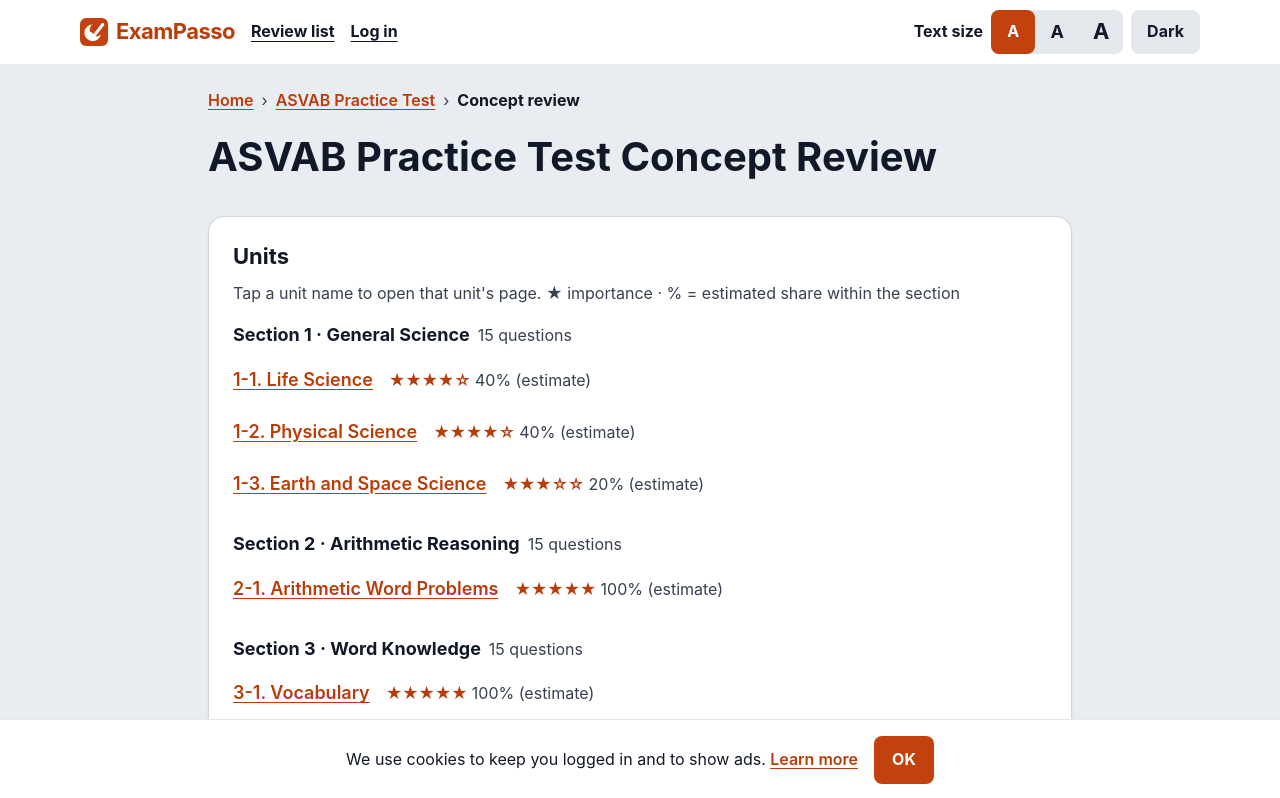
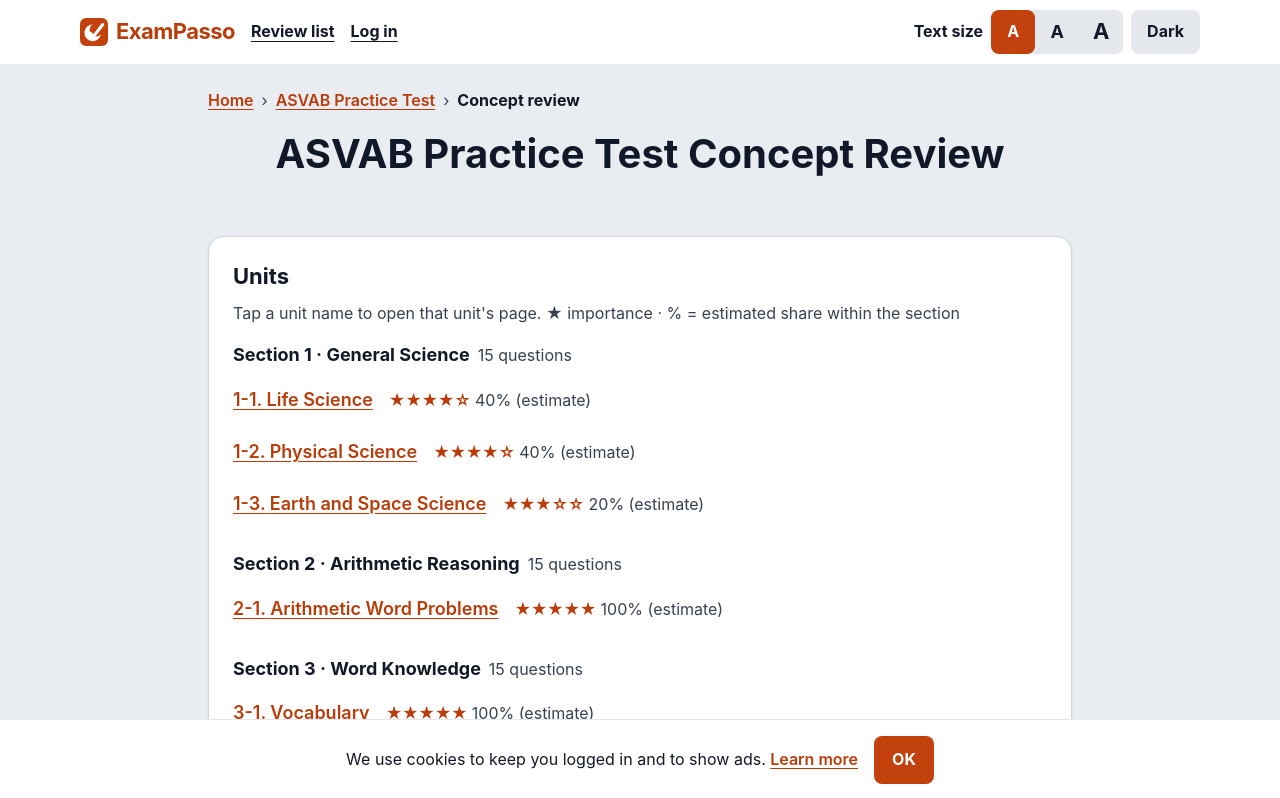
Before and after one commit to Moow-ui/Test, a Next.js app: page /en/cert/asvab/concepts in a window 1280 px wide. Shown: the top 798 px of the page. Built offline with nearby package versions, Linux system fonts and the light colour scheme; no server answers; a web font is replaced by a local one.

Commit message:
ui: 개념 정리 전체 페이지 제목을 가운데 맞춤 + 구분선 (단원 페이지와 같은 모양)
Co-Authored-By: Claude Opus 5.5 <noreply@anthropic.com>
Claude-Session: https://claude.ai/code/session_01YahgRpTozrhZzjgp7SU5Fe

```diff
--- a/app/[lang]/(site)/cert/[slug]/concepts/page.tsx
+++ b/app/[lang]/(site)/cert/[slug]/concepts/page.tsx
@@ -58,8 +58,9 @@ export default async function ConceptsPage({ params }: Props) {
         ]}
       />
 
-      <header className="space-y-4">
-        <h1 className="text-xl font-bold leading-snug sm:text-2xl">{meta.h1}</h1>
+      {/* 제목: 단원 페이지들과 같은 모양 (가운데 맞춤, 고르게 줄바꿈, 아래 구분선) */}
+      <header className="border-b border-line-soft pb-6 text-center">
+        <h1 className="text-balance text-xl font-bold leading-tight sm:text-2xl">{meta.h1}</h1>
       </header>
 
       {/* 단원 목차: 과목별, 중요도 ★ 와 과목 안 출제 비중(추정) */}
```
